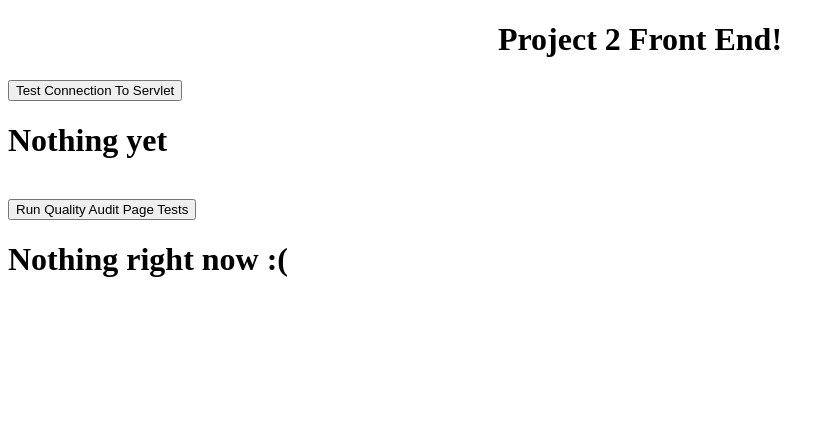
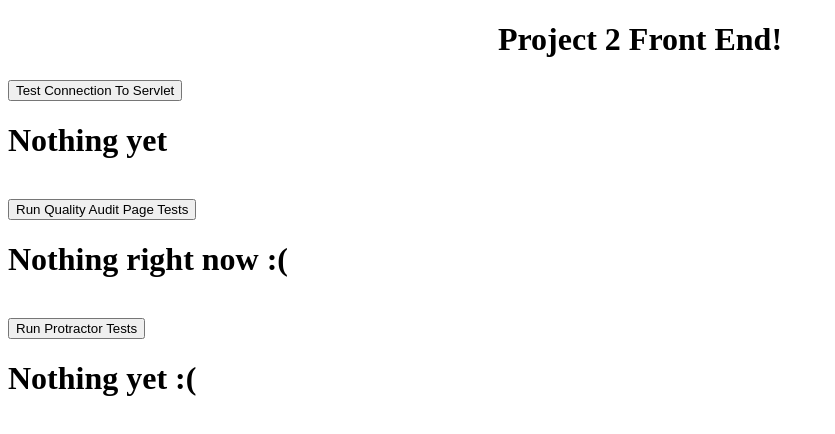
Before and after one commit to icavanaugh95/project2, an Angular app in the folder frontend/: page / in a window 1280 px wide. Shown: the top 434 px of the page, without its empty margins (0-835 px from the left). Built offline with nearby package versions, Linux system fonts and the light colour scheme.

Commit message:
added button to run protractor tests

```diff
--- a/frontend/src/app/app.component.html
+++ b/frontend/src/app/app.component.html
@@ -7,4 +7,6 @@
 <button (click) = "getData()">Test Connection To Servlet</button>
 <h1>{{ info }}</h1><br>
 <button (click) = "getQualityAuditTestResults()">Run Quality Audit Page Tests</button>
-<h1>{{ qualityAuditResults }}</h1>
+<h1>{{ qualityAuditResults }}</h1><br>
+<button (click) = "getProtractorResults()">Run Protractor Tests</button>
+<h1>{{ protractorResults }}</h1><br>
```
